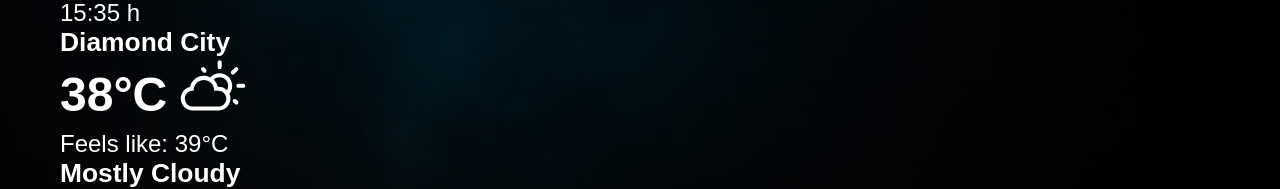
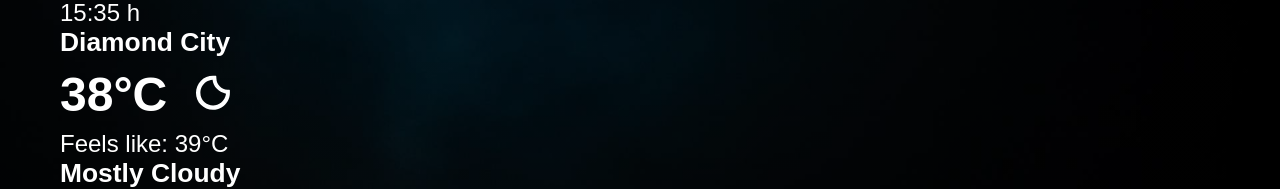
Before and after one commit to GustLSant/weather-app, a React (Vite) app: page / in a window 1280 px wide. Shown: the part 551-740 px from the top of the page. Built offline with nearby package versions, Linux system fonts and the light colour scheme; a web font is replaced by a local one.

Commit message:
icone do MainPanel automatico

```diff
--- a/src/components/DataContext.jsx
+++ b/src/components/DataContext.jsx
@@ -109,11 +109,11 @@ export const DataProvider = ({children}) => {
         dayCloudy: WiCloudy,                  // iconID: 3
         dayRaining: WiDayShowers,             // iconID: 4
 
-        nightClearSky: WiDaySunny,            // iconID: 5
-        nightPartlyCloudy: WiDaySunny,        // iconID: 6
-        nightMostlyCloudy: WiDaySunny,        // iconID: 7
-        nightCloudy: WiDaySunny,              // iconID: 8
-        nightRaining: WiDaySunny,             // iconID: 9
+        nightClearSky: WiNightClear,                // iconID: 5
+        nightPartlyCloudy: WiNightAltPartlyCloudy,  // iconID: 6
+        nightMostlyCloudy: WiNightAltCloudy,        // iconID: 7
+        nightCloudy: WiCloudy,                      // iconID: 8
+        nightRaining: WiNightAltShowers,            // iconID: 9
     }
 
     const [city, setCity] = React.useState('Diamond City')
--- a/src/components/MainPanel/MainPanel.jsx
+++ b/src/components/MainPanel/MainPanel.jsx
@@ -14,7 +14,10 @@ import {
 
 
 function MainPanel(){
-    const {data, city} = React.useContext(DataContext)
+    const {data, city, weatherIcons} = React.useContext(DataContext)
+    const Icon = Object.values(weatherIcons)[data.iconId] // pra renderizar como um component react, tem q comecar com letra maiuscula
+    console.log(Object.values(weatherIcons))
+    console.log(data.iconId)
 
     return(
         <div className="main-panel">
@@ -30,7 +33,7 @@ function MainPanel(){
                 <p>{data.hour} h</p>
                 <p className="main-panel__hightlight">{city}</p>
                 <div className="main-div-infos__div-temp">
-                    <p>{data.temp}°C</p> <WiDayCloudy size={'1.5em'}/>
+                    <p>{data.temp}°C</p> {<Icon size={'1.5em'} />}
                 </div>
                 <p>Feels like: {data.tempFeel}°C</p>
                 <p className="main-panel__hightlight">{data.description}</p>
```
Also changed, not shown: src/components/SearchBar/SearchBar.jsx (line endings or trailing spaces).
